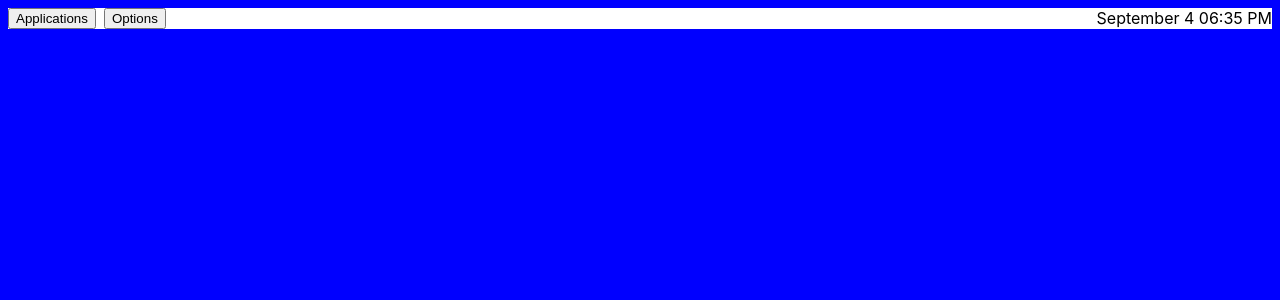
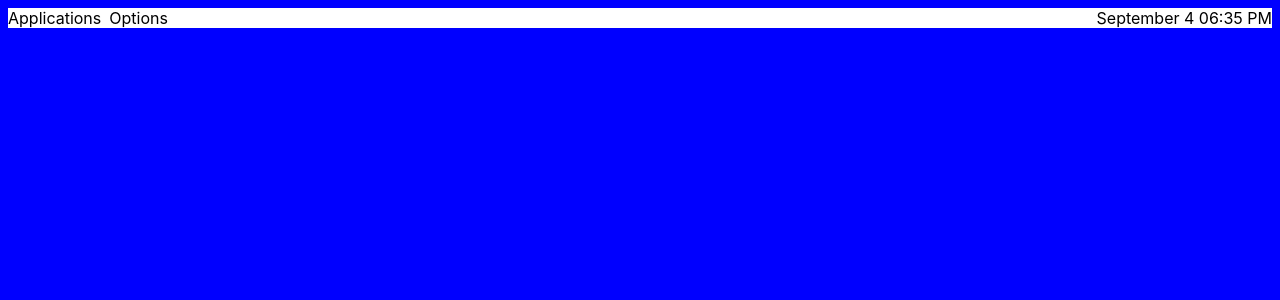
Before and after one commit to jesperkul/tranquility-desktop, a React (Vite) app: page / in a window 1280 px wide. Shown: the top 300 px of the page. Built offline with nearby package versions, Linux system fonts and the light colour scheme.

Commit message:
Update default panel button styling

```diff
--- a/src/PanelManager/Panel.module.css
+++ b/src/PanelManager/Panel.module.css
@@ -1,6 +1,11 @@
 .panel {
 	display: grid;
 	background-color: white;
+
+	button {
+		all: unset;
+		cursor: pointer;
+	}
 }
 
 .panelContainer {
--- a/src/PanelManager/Widgets/WindowList.tsx
+++ b/src/PanelManager/Widgets/WindowList.tsx
@@ -5,7 +5,14 @@ export const WindowList = () => {
 	const windows = useWindowManagerStore((state) => state.windows);
 
 	return (
-		<div style={{ whiteSpace: "nowrap", overflowX: "auto" }}>
+		<div
+			style={{
+				whiteSpace: "nowrap",
+				overflowX: "auto",
+				display: "flex",
+				gap: "0.5em",
+			}}
+		>
 			{windows.map((w) => (
 				<button key={w.id} type="button" onClick={() => focus(w.id)}>
 					{w.app.title}
```
